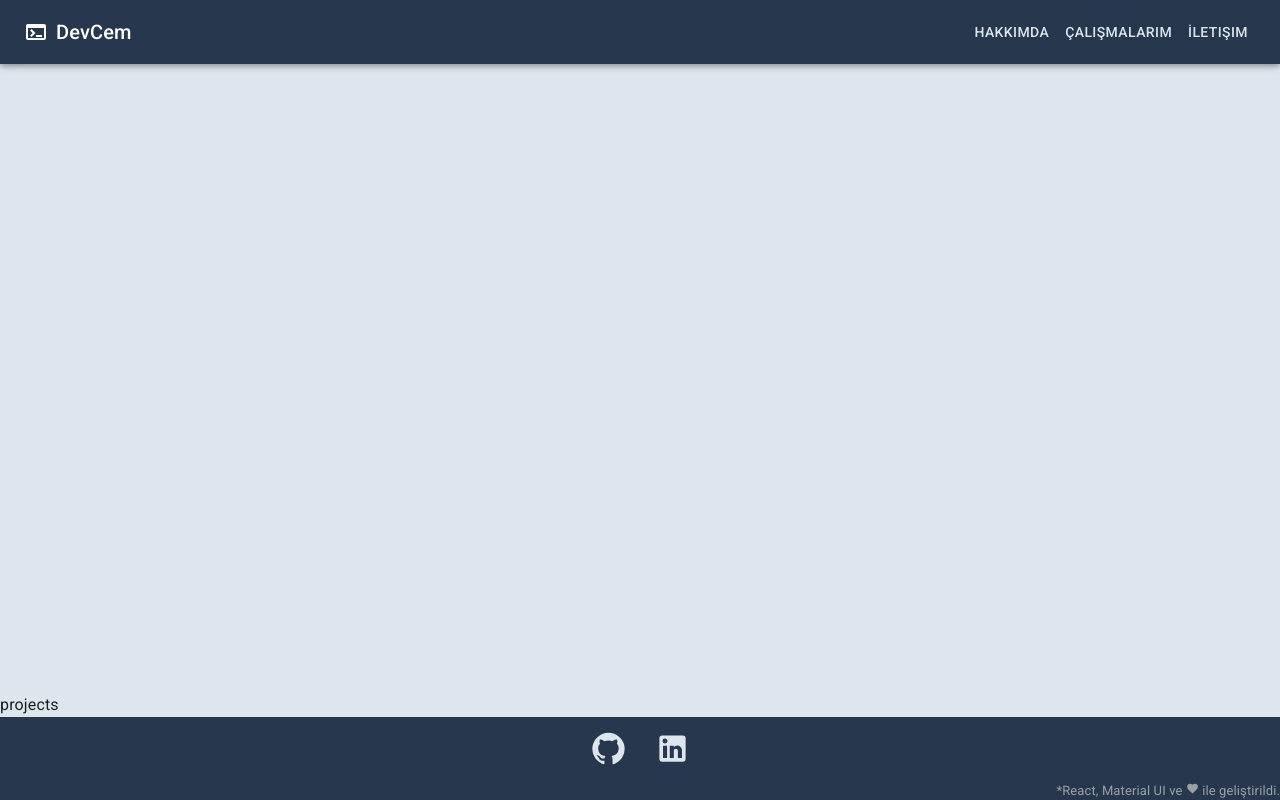
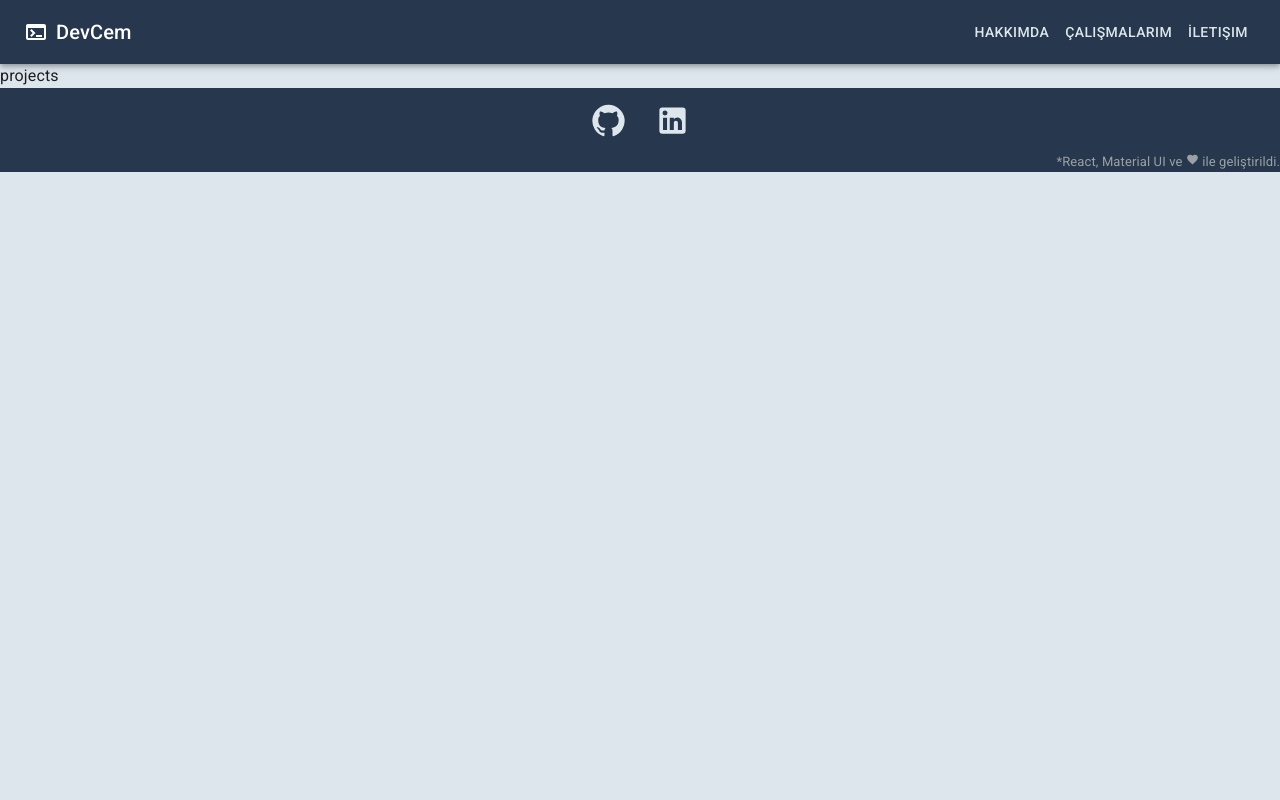
Before and after one commit to cemozr/react-portfolio, a React (Vite) app: page /projects in a window 1280 px wide. Built offline with nearby package versions, Linux system fonts and the light colour scheme.

Commit message:
router fixed

```diff
--- a/src/App.jsx
+++ b/src/App.jsx
@@ -11,9 +11,7 @@ function App() {
     <>
       <ThemeProvider theme={theme}>
         <div className="flex-wrapper">
-          <Header />
           <RouterProvider router={router} />
-          <Footer />
         </div>
       </ThemeProvider>
     </>
--- a/src/components/header/Header.jsx
+++ b/src/components/header/Header.jsx
@@ -6,14 +6,34 @@ import Button from "@mui/material/Button";
 import IconButton from "@mui/material/IconButton";
 import MenuIcon from "@mui/icons-material/Menu";
 import { CssBaseline } from "@mui/material";
-import DataObjectIcon from "@mui/icons-material/DataObject";
 import TerminalIcon from "@mui/icons-material/Terminal";
-import { Margin } from "@mui/icons-material";
-import { Link, Router } from "react-router-dom";
-import { router } from "../../routes";
+import { ThemeProvider } from "@mui/material";
+import { theme } from "../../themes/theme";
+import "./header.css";
+import { Link } from "react-router-dom";
+
+const navButtons = [
+  {
+    name: "Hakkımda",
+    path: "/",
+  },
+  {
+    name: "Çalışmalarım",
+    path: "/projects",
+  },
+  {
+    name: "İletişim",
+    path: "/contact",
+  },
+];
+
 export const Header = () => {
+  const hamburgerClickHandler = () => {
+    return;
+  };
   return (
     <>
+      <ThemeProvider theme={theme}>
         <CssBaseline />
         <Box sx={{ flexGrow: 1 }}>
           <AppBar position="static">
@@ -22,38 +42,30 @@ export const Header = () => {
               <Typography
                 variant="h6"
                 component="div"
-              sx={{ flexGrow: 1, color: "secondary", alignItems: "center" }}
+                sx={{
+                  flexGrow: 1,
+                  color: "secondary",
+                  alignItems: "center",
+                }}
               >
                 DevCem
               </Typography>
-
+              {navButtons.map((btn, i) => {
+                return (
+                  <Link key={i} className="nav-link" to={btn.path}>
                     <Button
                       sx={{
                         color: "secondary.main",
                         display: { xs: "none", sm: "block" },
                       }}
                     >
-              Hakkımda
+                      {btn.name}
                     </Button>
-
-            <Button
-              sx={{
-                color: "secondary.main",
-                display: { xs: "none", sm: "block" },
-              }}
-            >
-              Çalışmalarım
-            </Button>
-
-            <Button
-              sx={{
-                color: "secondary.main",
-                display: { xs: "none", sm: "block" },
-              }}
-            >
-              İletişim
-            </Button>
+                  </Link>
+                );
+              })}
               <IconButton
+                onClick={hamburgerClickHandler}
                 size="large"
                 edge="end"
                 color="inherit"
@@ -65,6 +77,7 @@ export const Header = () => {
             </Toolbar>
           </AppBar>
         </Box>
+      </ThemeProvider>
     </>
   );
 };
--- /dev/null
+++ b/src/components/header/header.css
@@ -0,0 +1,4 @@
+.nav-link {
+  text-decoration: none;
+  color: #dde6ed;
+}
--- a/src/pages/bio/Bio.jsx
+++ b/src/pages/bio/Bio.jsx
@@ -2,7 +2,8 @@ import Typography from "@mui/material/Typography";
 import { Container, Avatar, Box, Chip, Stack } from "@mui/material";
 import CssBaseline from "@mui/material/CssBaseline";
 import Paper from "@mui/material/Paper";
-
+import { Header } from "../../components/header/Header";
+import { Footer } from "../../components/footer/Footer";
 const skills = [
   "TypeScript",
   "React.js",
@@ -22,6 +23,7 @@ export const Bio = () => {
   return (
     <>
       <CssBaseline />
+      <Header />
       <Container sx={{ mb: "10rem", backgroundColor: "#dde6ed" }}>
         <Typography
           variant="h5"
@@ -96,6 +98,7 @@ export const Bio = () => {
           </Stack>
         </Box>
       </Container>
+      <Footer />
     </>
   );
 };
--- a/src/pages/contact/Contact.jsx
+++ b/src/pages/contact/Contact.jsx
@@ -1,3 +1,12 @@
+import { Footer } from "../../components/footer/Footer";
+import { Header } from "../../components/header/Header";
+
 export const Contact = () => {
-  return <div>contact</div>;
+  return (
+    <div>
+      <Header />
+      <div>contact</div>
+      <Footer />
+    </div>
+  );
 };
--- a/src/pages/projects/Projects.jsx
+++ b/src/pages/projects/Projects.jsx
@@ -1,3 +1,12 @@
+import { Footer } from "../../components/footer/Footer";
+import { Header } from "../../components/header/Header";
+
 export const Projects = () => {
-  return <div>projects</div>;
+  return (
+    <div>
+      <Header />
+      projects
+      <Footer />
+    </div>
+  );
 };
```
Lines whose indentation alone changed are shown as unchanged.
